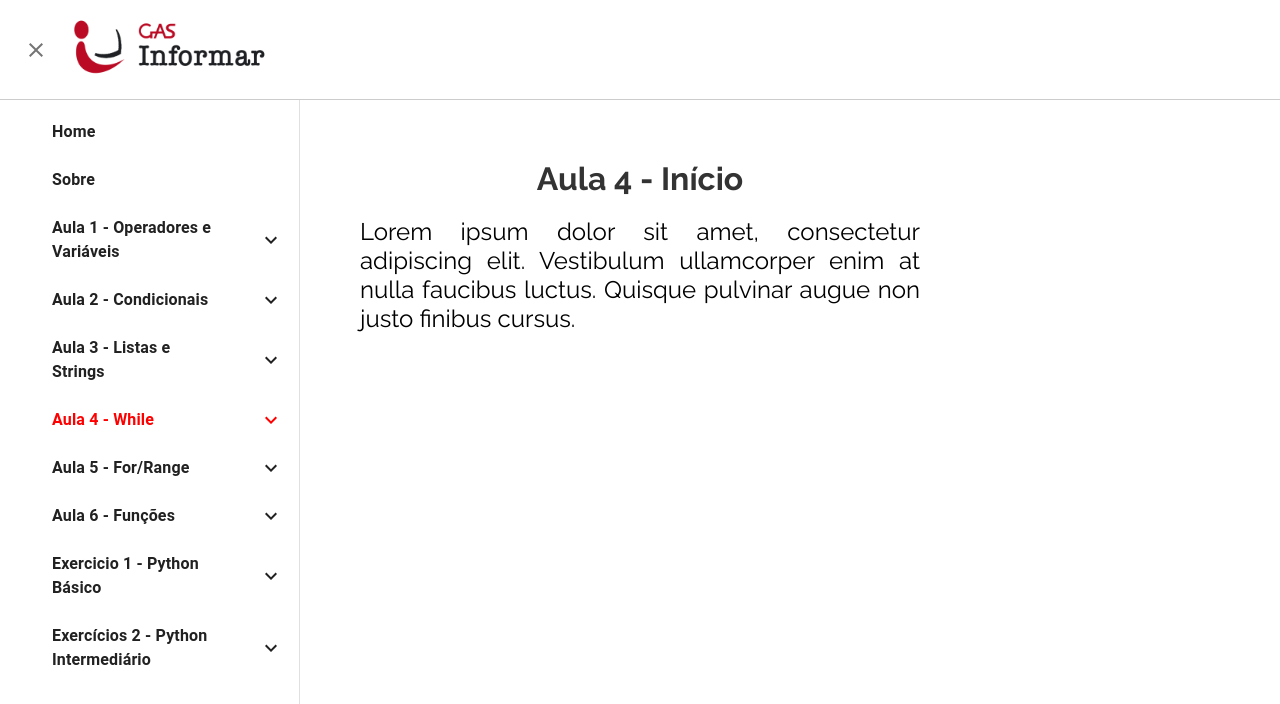
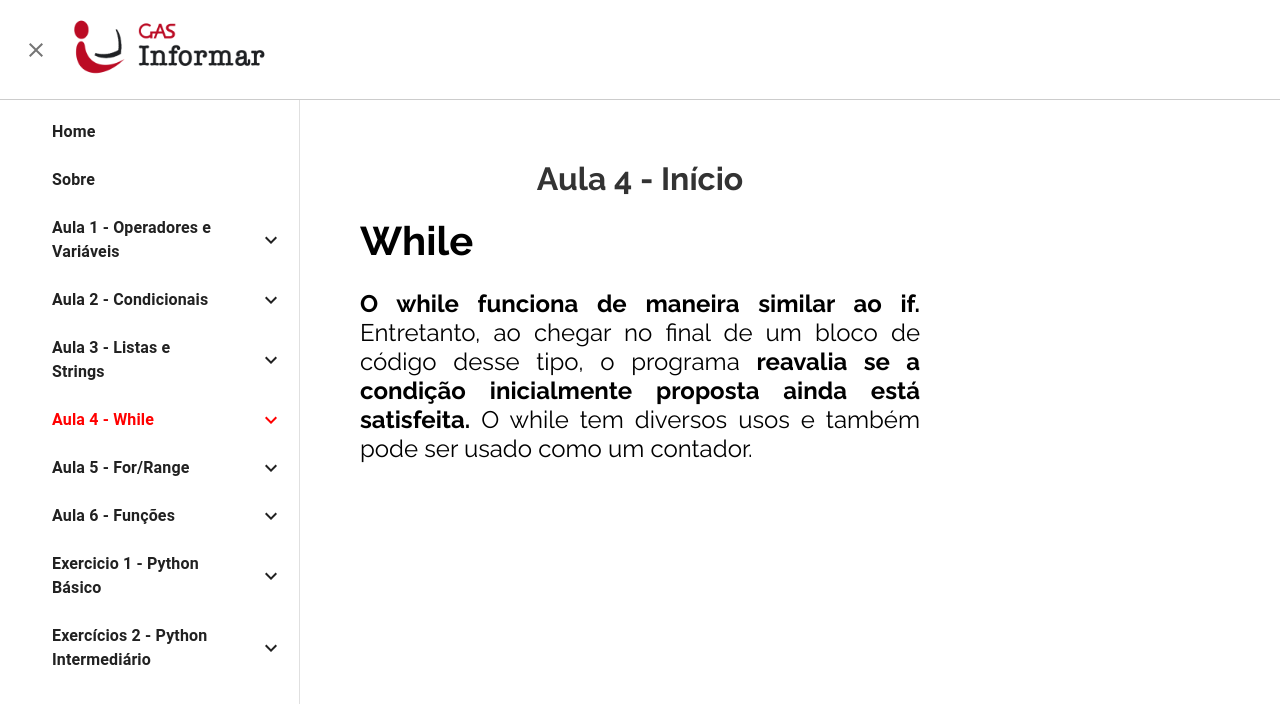
Before and after one commit to iancdesponds/front-grupo-3, a React (Vite) app in the folder Projeto-Informar/: page /aula-4/inicio in a window 1280 px wide. Shown: the top 704 px of the page. Built offline with nearby package versions, Linux system fonts and the light colour scheme.

Commit message:
Update Inicio.jsx

```diff
--- a/Projeto-Informar/src/modulos/Aula-4/pages/Inicio.jsx
+++ b/Projeto-Informar/src/modulos/Aula-4/pages/Inicio.jsx
@@ -1,13 +1,12 @@
-import React from "react";
+import React from 'react';
 
 function InicioAula4() {
   return (
     <div>
       <h1>Aula 4 - Início</h1>
+      <h2>While</h2>
       <p>
-        Lorem ipsum dolor sit amet, consectetur adipiscing elit. Vestibulum
-        ullamcorper enim at nulla faucibus luctus. Quisque pulvinar augue non
-        justo finibus cursus.
+      <strong>O while funciona de maneira similar ao if.</strong> Entretanto, ao chegar no final de um bloco de código desse tipo, o programa <strong>reavalia se a condição inicialmente proposta ainda está satisfeita.</strong> O while tem diversos usos e também pode ser usado como um contador.
       </p>
     </div>
   );
```
